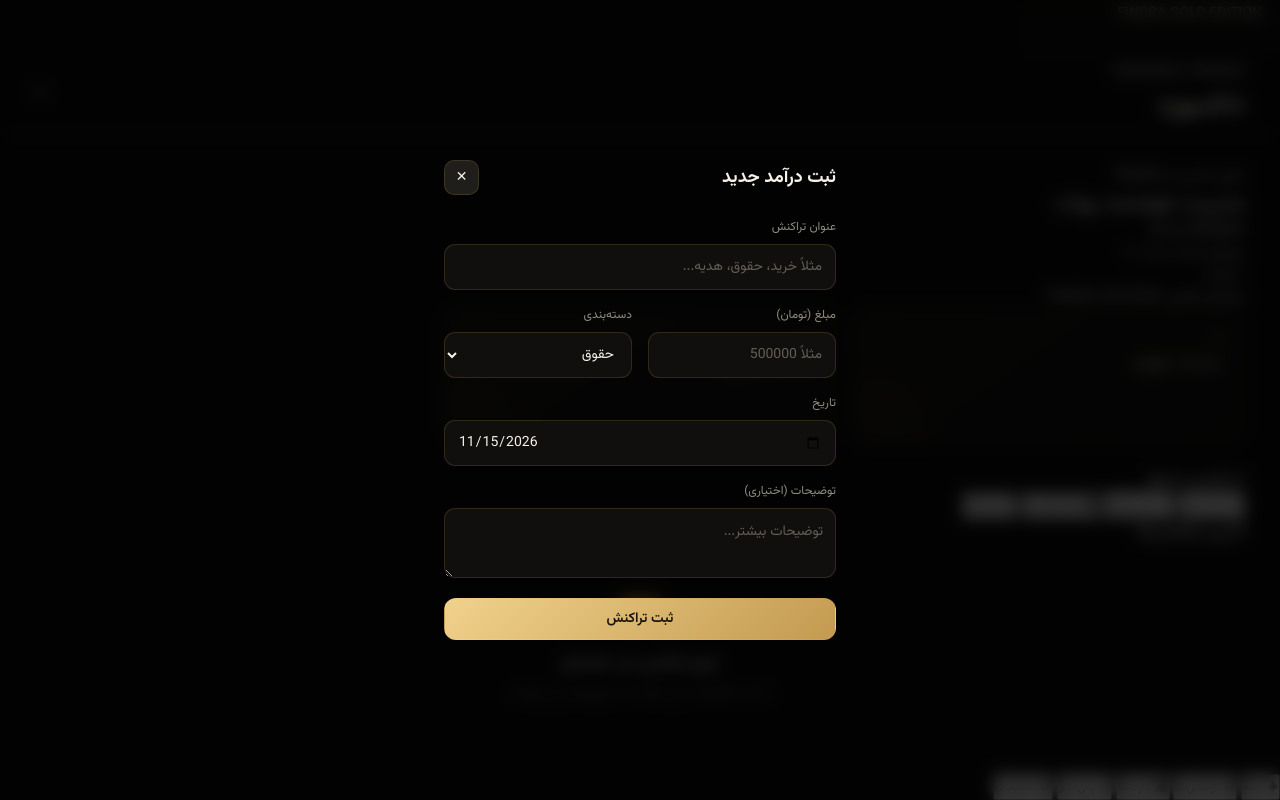
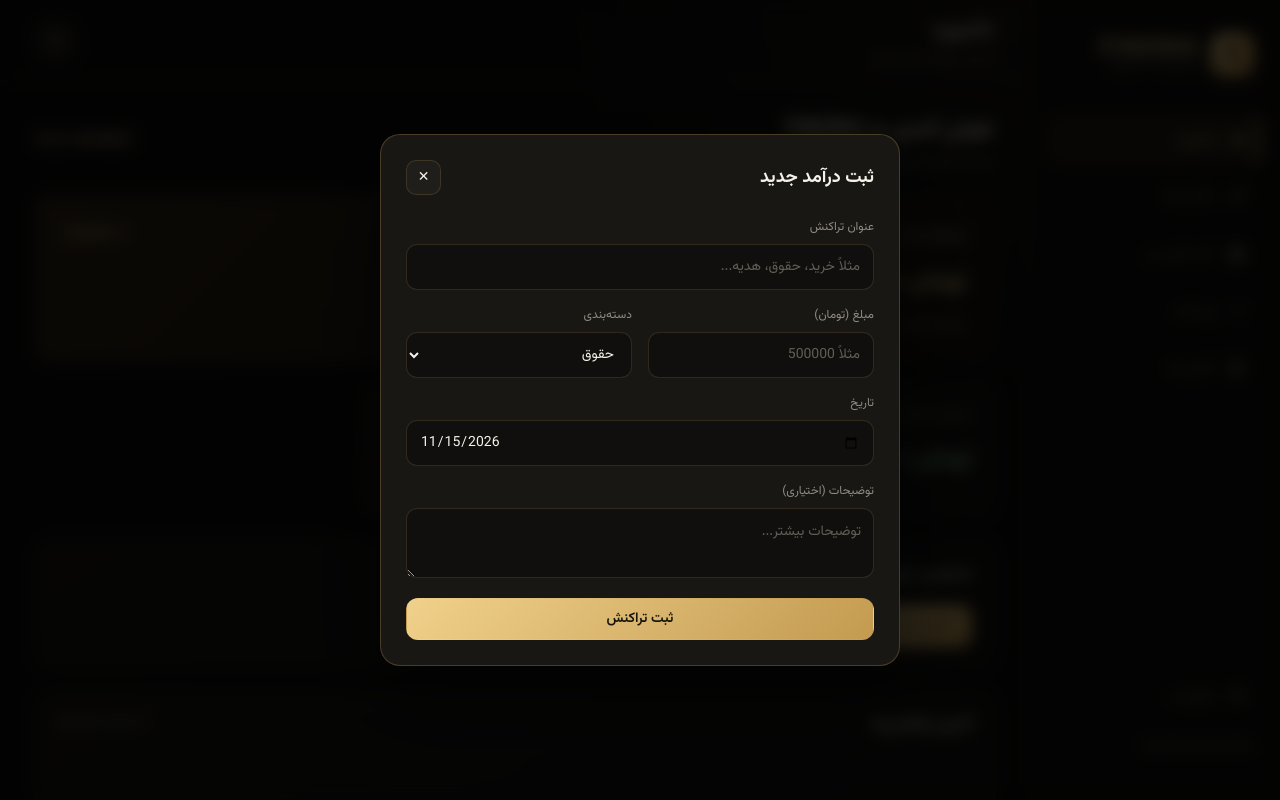
Before and after one commit to alikhazaei2011-ui/FINORA, a plain HTML site: page index.html in a window 1280 px wide. Both pictures are taken after a click on the button "＋ ثبت درآمد". Drawn offline with Linux system fonts and the light colour scheme.

Commit message:
Update index.html

```diff
--- a/index.html
+++ b/index.html
@@ -4,70 +4,79 @@
 <head>
   <meta charset="UTF-8">
   <meta name="viewport" content="width=device-width, initial-scale=1.0">
-  <meta name="theme-color" content="#11100E">
-  <meta name="description" content="FINORA - Smart Personal Finance">
+
+  <meta name="theme-color" content="#0d0d0d">
+  <meta name="description" content="FINORA - مدیریت هوشمند امور مالی شخصی">
+
+  <meta name="apple-mobile-web-app-capable" content="yes">
+  <meta name="apple-mobile-web-app-title" content="FINORA">
 
   <title>FINORA | مدیریت مالی هوشمند</title>
 
-  <link rel="stylesheet" href="style.css">
+  <link rel="manifest" href="./manifest.json">
+  <link rel="stylesheet" href="./style.css">
+
+  <link rel="preconnect" href="https://fonts.googleapis.com">
+  <link rel="preconnect" href="https://fonts.gstatic.com" crossorigin>
 </head>
 
 <body>
 
-  <div class="app-container">
+<div id="app">
 
   <!-- SIDEBAR -->
   <aside class="sidebar">
 
-      <div class="brand">
-        <div class="brand-logo">F</div>
-        <div class="brand-name">
-          <h2>FINORA</h2>
-          <span>SMART FINANCE</span>
+    <div class="logo">
+      <div class="logo-icon">F</div>
+
+      <div>
+        <h1>FINORA</h1>
+        <p>SMART FINANCE</p>
       </div>
     </div>
 
-      <div class="menu-title">منوی اصلی</div>
-
-      <nav class="navigation">
+    <nav class="nav-menu">
 
       <button class="nav-item active" data-page="dashboard">
-          <span>◈</span>
+        <span class="nav-icon">◈</span>
         <span>داشبورد</span>
       </button>
 
       <button class="nav-item" data-page="transactions">
-          <span>⇄</span>
+        <span class="nav-icon">⇄</span>
         <span>تراکنش‌ها</span>
       </button>
 
       <button class="nav-item" data-page="cards">
-          <span>▣</span>
+        <span class="nav-icon">▣</span>
         <span>کارت‌های من</span>
       </button>
 
       <button class="nav-item" data-page="savings">
-          <span>◇</span>
+        <span class="nav-icon">◇</span>
         <span>پس‌انداز</span>
       </button>
 
       <button class="nav-item" data-page="reports">
-          <span>▥</span>
+        <span class="nav-icon">▥</span>
         <span>گزارش‌ها</span>
       </button>
 
     </nav>
 
-      <div class="sidebar-bottom">
+    <div style="margin-top:auto">
+
       <button class="nav-item" data-page="settings">
-          <span>⚙</span>
+        <span class="nav-icon">⚙</span>
         <span>تنظیمات</span>
       </button>
 
-        <div class="sidebar-footer">
-          <span class="gold-dot"></span>
+      <div style="padding:18px 8px;color:#918c80;font-size:10px">
+        <span style="color:#d6af62">●</span>
         FINORA GOLD EDITION
       </div>
+
     </div>
 
   </aside>
@@ -77,97 +86,103 @@
 
     <header class="topbar">
 
-        <div class="page-heading">
-          <span class="eyebrow">PERSONAL FINANCE</span>
-          <h1 id="page-title">داشبورد</h1>
+      <div>
+        <h2 id="page-title">داشبورد</h2>
+        <p>مدیریت هوشمند امور مالی</p>
       </div>
 
       <div class="topbar-actions">
-          <div class="user-avatar">A</div>
+        <div class="avatar">A</div>
       </div>
 
     </header>
 
+    <div class="pages-container">
+
       <!-- DASHBOARD -->
       <section class="page active" id="dashboard">
 
-        <div class="welcome-section">
+        <div class="page-header">
           <div>
-            <span class="muted-text">خوش آمدی به FINORA</span>
-            <h2>مدیریت هوشمند پولت</h2>
+            <h2>خوش آمدی به FINORA</h2>
+            <p>مدیریت هوشمند پولت از همین‌جا شروع می‌شود.</p>
           </div>
 
-          <span class="gold-label">GOLD MEMBER</span>
+          <span class="gold">GOLD MEMBER</span>
         </div>
 
-        <div class="balance-card">
+        <div class="panel" style="
+          background:linear-gradient(135deg,#332819,#17130e);
+          margin-bottom:20px;
+          padding:28px;
+        ">
 
-          <div class="balance-top">
-            <span>موجودی کل حساب</span>
-            <span class="balance-icon">✦</span>
+          <div style="display:flex;justify-content:space-between;align-items:center">
+            <span style="color:#d1c5ae">موجودی کل حساب</span>
+            <span class="gold">✦ FINORA</span>
           </div>
 
-          <div class="balance-amount" id="total-balance">
-            ۰
-            <small>واحد پول</small>
+          <div class="stat-value gold" id="total-balance">
+            ۰ تومان
           </div>
 
-          <div class="balance-bottom">
-            <span>موجودی فعلی</span>
-            <span>FINORA ACCOUNT</span>
-          </div>
+          <p style="color:#b9aa8d;font-size:11px;margin-top:15px">
+            موجودی فعلی حساب شخصی
+          </p>
 
         </div>
 
         <div class="stats-grid">
 
           <div class="stat-card">
-            <div class="stat-icon income-icon">↗</div>
-            <span>درآمدها</span>
-            <strong id="total-income">۰</strong>
+            <div class="stat-label">مجموع درآمدها</div>
+            <div class="stat-value green" id="total-income">۰ تومان</div>
           </div>
 
           <div class="stat-card">
-            <div class="stat-icon expense-icon">↙</div>
-            <span>هزینه‌ها</span>
-            <strong id="total-expense">۰</strong>
+            <div class="stat-label">مجموع هزینه‌ها</div>
+            <div class="stat-value red" id="total-expense">۰ تومان</div>
           </div>
 
         </div>
 
-        <div class="quick-actions">
+        <div class="panel" style="margin-bottom:20px">
 
+          <div class="panel-title">
             <h3>دسترسی سریع</h3>
+          </div>
 
-          <div class="quick-grid">
+          <div style="display:flex;gap:10px;flex-wrap:wrap">
 
-            <button class="quick-btn" data-action="income">
-              <span>＋</span>
-              <small>ثبت درآمد</small>
+            <button class="btn btn-primary" data-action="income">
+              ＋ ثبت درآمد
             </button>
 
-            <button class="quick-btn" data-action="expense">
-              <span>－</span>
-              <small>ثبت هزینه</small>
+            <button class="btn btn-secondary" data-action="expense">
+              － ثبت هزینه
             </button>
 
-            <button class="quick-btn" data-page="cards">
-              <span>▣</span>
-              <small>کارت‌های من</small>
+            <button class="btn btn-secondary" data-page="cards">
+              ▣ کارت‌های من
             </button>
 
-            <button class="quick-btn" data-page="savings">
-              <span>◇</span>
-              <small>پس‌انداز</small>
+            <button class="btn btn-secondary" data-page="savings">
+              ◇ پس‌انداز
             </button>
 
           </div>
 
         </div>
 
-        <div class="recent-section">
+        <div class="panel">
+
+          <div class="panel-title">
             <h3>آخرین تراکنش‌ها</h3>
+            <span>RECENT ACTIVITY</span>
+          </div>
+
           <div id="recent-transactions"></div>
+
         </div>
 
       </section>
@@ -175,57 +190,75 @@
       <!-- TRANSACTIONS -->
       <section class="page" id="transactions">
 
-        <div class="section-header">
+        <div class="page-header">
+
           <div>
-            <span class="eyebrow">ACTIVITY</span>
             <h2>تراکنش‌ها</h2>
+            <p>مدیریت درآمدها و هزینه‌های حساب</p>
           </div>
 
-          <button class="gold-button" data-action="income">
-            + ثبت تراکنش
+          <button class="btn btn-primary" data-action="income">
+            + ثبت درآمد
           </button>
+
         </div>
 
-        <div class="transaction-filters">
-          <button class="filter-btn active" data-filter="all">همه</button>
-          <button class="filter-btn" data-filter="income">درآمد</button>
-          <button class="filter-btn" data-filter="expense">هزینه</button>
+        <div class="filters">
+
+          <button class="btn btn-secondary" data-filter="all">
+            همه
+          </button>
+
+          <button class="btn btn-secondary" data-filter="income">
+            درآمدها
+          </button>
+
+          <button class="btn btn-secondary" data-filter="expense">
+            هزینه‌ها
+          </button>
+
         </div>
 
+        <div class="panel">
           <div id="all-transactions"></div>
+        </div>
 
       </section>
 
       <!-- BANK CARDS -->
       <section class="page" id="cards">
 
-        <div class="section-header">
+        <div class="page-header">
+
           <div>
-            <span class="eyebrow">MY WALLET</span>
             <h2>کارت‌های بانکی</h2>
+            <p>مدیریت کارت‌های متصل به حساب شخصی</p>
           </div>
 
-          <button class="gold-button" data-action="add-card">
+          <button class="btn btn-primary" data-action="add-card">
             + افزودن کارت
           </button>
+
         </div>
 
-        <div id="cards-container" class="cards-grid"></div>
+        <div id="cards-container"></div>
 
       </section>
 
       <!-- SAVINGS -->
       <section class="page" id="savings">
 
-        <div class="section-header">
+        <div class="page-header">
+
           <div>
-            <span class="eyebrow">FINANCIAL GOALS</span>
             <h2>پس‌انداز من</h2>
+            <p>هدف‌های مالی خودت را دنبال کن</p>
           </div>
 
-          <button class="gold-button" data-action="add-goal">
+          <button class="btn btn-primary" data-action="add-goal">
             + هدف جدید
           </button>
+
         </div>
 
         <div id="savings-container"></div>
@@ -235,10 +268,10 @@
       <!-- REPORTS -->
       <section class="page" id="reports">
 
-        <div class="section-header">
+        <div class="page-header">
           <div>
-            <span class="eyebrow">FINANCIAL ANALYTICS</span>
             <h2>گزارش‌های مالی</h2>
+            <p>بررسی وضعیت درآمد و هزینه‌ها</p>
           </div>
         </div>
 
@@ -249,71 +282,62 @@
       <!-- SETTINGS -->
       <section class="page" id="settings">
 
-        <div class="section-header">
+        <div class="page-header">
           <div>
-            <span class="eyebrow">PREFERENCES</span>
             <h2>تنظیمات</h2>
+            <p>مدیریت اطلاعات و تنظیمات FINORA</p>
           </div>
         </div>
 
-        <div class="settings-list">
+        <div class="panel">
 
-          <div class="setting-item">
-            <div>
-              <strong>واحد پول</strong>
-              <p>واحد نمایش مبالغ مالی</p>
-            </div>
-            <span>›</span>
+          <div class="panel-title">
+            <h3>درباره برنامه</h3>
           </div>
 
-          <div class="setting-item">
-            <div>
-              <strong>اطلاعات حساب</strong>
-              <p>مدیریت حساب شخصی</p>
-            </div>
-            <span>›</span>
-          </div>
+          <p style="color:var(--muted);line-height:2">
+            FINORA یک ابزار شخصی برای ثبت درآمدها، هزینه‌ها،
+            کارت‌های بانکی و هدف‌های پس‌انداز است.
+          </p>
 
-          <div class="setting-item">
-            <div>
-              <strong>درباره FINORA</strong>
-              <p>نسخه و اطلاعات اپلیکیشن</p>
-            </div>
-            <span>›</span>
-          </div>
+          <p class="gold" style="margin-top:15px">
+            FINORA GOLD EDITION
+          </p>
 
         </div>
 
       </section>
 
+    </div>
+
   </main>
 
   <!-- MOBILE NAVIGATION -->
-    <nav class="mobile-navigation">
+  <nav class="mobile-nav">
 
-      <button class="mobile-nav-item active" data-page="dashboard">
-        <span>◈</span>
-        <small>خانه</small>
+    <button class="nav-item active" data-page="dashboard">
+      <span class="nav-icon">◈</span>
+      <span>خانه</span>
     </button>
 
-      <button class="mobile-nav-item" data-page="transactions">
-        <span>⇄</span>
-        <small>تراکنش‌ها</small>
+    <button class="nav-item" data-page="transactions">
+      <span class="nav-icon">⇄</span>
+      <span>تراکنش</span>
     </button>
 
-      <button class="mobile-nav-item" data-page="cards">
-        <span>▣</span>
-        <small>کارت‌ها</small>
+    <button class="nav-item" data-page="cards">
+      <span class="nav-icon">▣</span>
+      <span>کارت‌ها</span>
     </button>
 
-      <button class="mobile-nav-item" data-page="savings">
-        <span>◇</span>
-        <small>پس‌انداز</small>
+    <button class="nav-item" data-page="savings">
+      <span class="nav-icon">◇</span>
+      <span>پس‌انداز</span>
     </button>
 
-      <button class="mobile-nav-item" data-page="settings">
-        <span>⚙</span>
-        <small>تنظیمات</small>
+    <button class="nav-item" data-page="settings">
+      <span class="nav-icon">⚙</span>
+      <span>تنظیمات</span>
     </button>
 
   </nav>
@@ -322,13 +346,28 @@
 
 <!-- MODAL -->
 <div class="modal-overlay" id="modal-overlay">
-    <div class="modal-box" id="modal-box"></div>
+
+  <div class="modal" id="modal-box"></div>
+
 </div>
 
 <!-- TOAST -->
 <div class="toast" id="toast"></div>
 
-  <script src="script.js"></script>
+<!-- MAIN SCRIPT -->
+<script src="./script.js"></script>
+
+<!-- OFFLINE SUPPORT -->
+<script>
+  if ("serviceWorker" in navigator) {
+    window.addEventListener("load", () => {
+      navigator.serviceWorker.register("./service-worker.js")
+        .catch(error => {
+          console.error("FINORA Service Worker Error:", error);
+        });
+    });
+  }
+</script>
 
 </body>
 </html>
```
Lines whose indentation alone changed are shown as unchanged.
